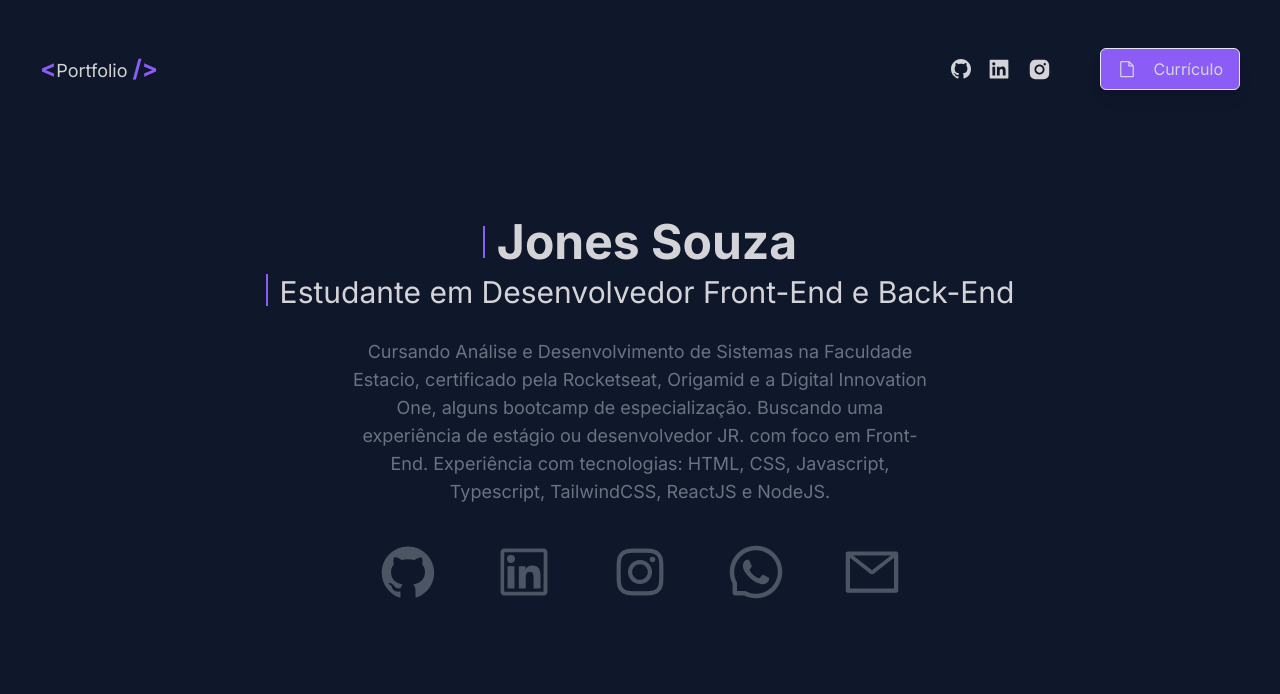
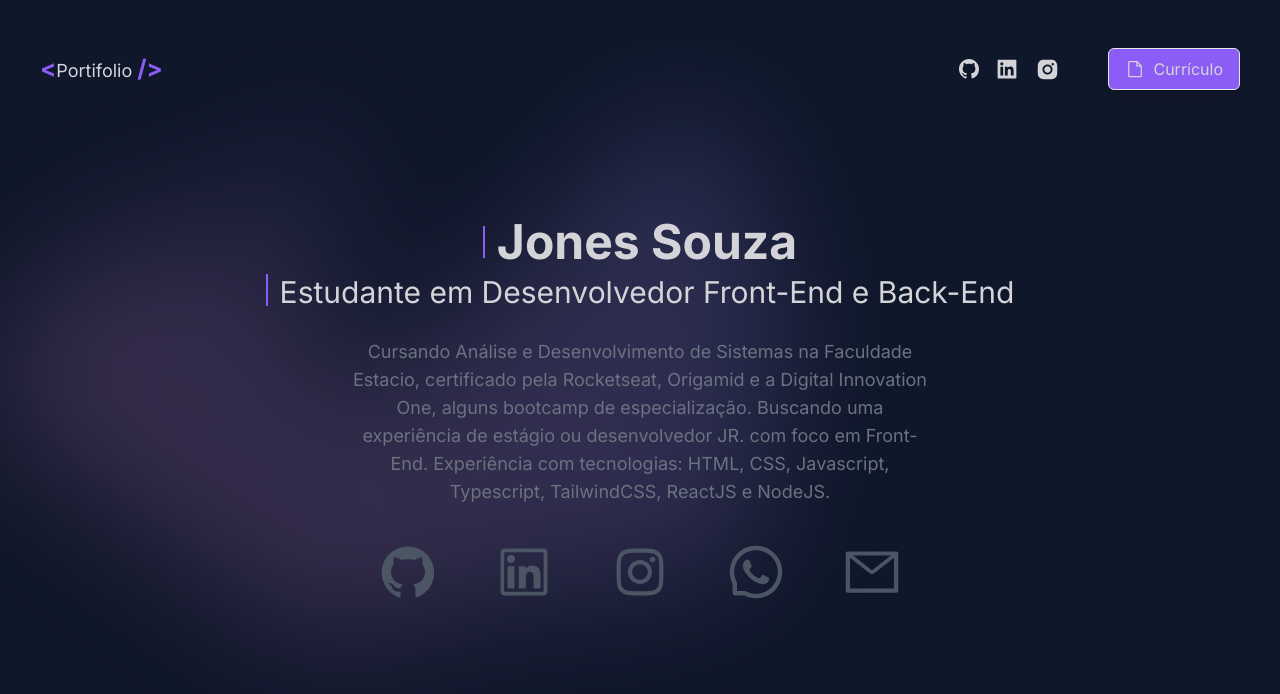
Before and after one commit to Jones-bass/portifoliosrjones, a Next.js app: page / in a window 1280 px wide. Shown: the top 694 px of the page. Built offline with nearby package versions, Linux system fonts and the light colour scheme.

Commit message:
Refatorando

```diff
--- a/package.json
+++ b/package.json
@@ -10,6 +10,7 @@
   },
   "dependencies": {
     "@phosphor-icons/react": "^2.0.13",
+    "@radix-ui/react-icons": "^1.3.0",
     "@types/node": "20.5.1",
     "@types/react": "18.2.20",
     "@types/react-dom": "18.2.7",
--- a/src/app/page.tsx
+++ b/src/app/page.tsx
@@ -3,7 +3,21 @@ import { UserSection } from '@/components/userPage/UserSection'
 export default function Home() {
   return (
     <div className="bg-slate-900 text-zinc-300">
-      <UserSection />
+      <div
+        className='absolute inset-x-0 -top-80 -z-60 transform-gpu overflow-hidden blur-3xl sm:-top-10'
+        aria-hidden='true'
+      >
+        <div
+          className='relative left-[calc(50%-11rem)] aspect-[1155/678] w-[36.125rem] -translate-x-1/2 rotate-[20deg] bg-gradient-to-tr from-[#ff80b5] to-[#9089fc] opacity-20 sm:left-[calc(80%-50rem)] sm:w-[72.1875rem]'
+          style={{
+            clipPath:
+              'polygon(74.1% 84.1%, 100% 61.6%, 97.5% 26.9%, 85.5% 0.1%, 80.7% 2%, 72.5% 32.5%, 60.2% 62.4%, 52.4% 18.1%, 47.5% 58.3%, 45.2% 34.5%, 27.5% 76.7%, 0.1% 64.9%, 97.9% 100%, 27.6% 76.8%, 76.1% 97.7%, 74.1% 84.1%)',
+          }}
+        />
+      </div>
+      <div className="relative z-10">
+        <UserSection />
+      </div>
     </div>
   )
 }
--- /dev/null
+++ b/src/components/LoadingProjects.tsx
@@ -0,0 +1,21 @@
+export function LoadingProjetcts() {
+  return (
+    <div>
+      {Array.from({ length: 8 }).map((_, i) => {
+        return (
+          <div className="animate-pulse flex mb-10 space-x-4">
+            <div className="flex-1 space-y-6 py-1">
+              <div className="space-y-3">
+                <div className="grid grid-cols-3 gap-4">
+                  <div className="h-2 bg-slate-200 rounded"></div>
+                </div>
+                <div className="h-2 bg-slate-200 rounded col-span-2"></div>
+                <div className="h-2 bg-slate-200 rounded col-span-2"></div>
+              </div>
+            </div>
+          </div>
+        )
+      })}
+    </div>
+  )
+}
--- a/src/components/bio/BioCards.tsx
+++ b/src/components/bio/BioCards.tsx
@@ -22,16 +22,22 @@ import {
   BiLogoTailwindCss,
   BiLogoTypescript,
   BiMap,
+  BiLogoAngular,
+  BiLogoDocker,
+  BiLogoJava
 } from 'react-icons/bi'
 import Skills, { Skill } from '../skills'
 
 const skillsData: Skill[] = [
   { name: 'React', icon: BiLogoReact },
-  { name: 'NodeJS', icon: BiLogoNodejs },
+  { name: 'Angular', icon: BiLogoAngular },
   { name: 'JavaScript', icon: BiLogoJavascript },
   { name: 'TypeScript', icon: BiLogoTypescript },
   { name: 'Python', icon: BiLogoPython },
   { name: 'TailwindCSS', icon: BiLogoTailwindCss },
+  { name: 'Docker', icon: BiLogoDocker },
+  { name: 'NodeJS', icon: BiLogoNodejs },
+  { name: 'Java', icon: BiLogoJava },
 ]
 
 interface Habilidades {
--- a/src/components/index.tsx
+++ b/src/components/index.tsx
@@ -1,7 +1,9 @@
 import { useEffect, useState } from 'react'
+import { toast } from 'react-toastify'
 import { api } from '../services/api'
-import { toast } from 'react-toastify'
+
 import ProjectCards, { RepositoryItemPropos } from './projects/ProjectCards'
+import { LoadingProjetcts } from './LoadingProjects'
 
 export default function PageProjects() {
   const [loading, setLoading] = useState(true)
@@ -29,9 +31,9 @@ export default function PageProjects() {
       <h2 className="font-bold mb-2 text-xl sm:text-2xl md:text-3xl text-zinc-200">
         PROJETOS
       </h2>
-      <div className="flex flex-col pe-4 h-auto max-h-[134vw] overflow-y-scroll custom-scrollbar">
+      <div className="flex flex-col pe-4 h-auto max-h-[137vw] overflow-y-scroll custom-scrollbar">
         {loading ? (
-          <div className="text-center">Loading...</div>
+          <LoadingProjetcts />
         ) : (
           <div>
             {repositories.map((item) => (
--- a/src/components/userPage/header.tsx
+++ b/src/components/userPage/header.tsx
@@ -1,16 +1,38 @@
-import { BsGithub } from 'react-icons/bs'
-import { AiFillLinkedin, AiFillInstagram } from 'react-icons/ai'
-
-import { File } from '@phosphor-icons/react/dist/ssr/File'
 import Link from 'next/link'
 
+import { useRouter } from "next/navigation";
+import { useState } from 'react'
+
+import { AiFillLinkedin, AiFillInstagram } from 'react-icons/ai'
+import { File } from '@phosphor-icons/react/dist/ssr/File'
+import { ReloadIcon } from '@radix-ui/react-icons'
+import { BsGithub } from 'react-icons/bs'
+
 export function Header() {
+  const router = useRouter();
+  const [loading, setLoading] = useState(false)
+
+  const onSubmit = async () => {
+    try {
+      setLoading(true);
+
+      setTimeout(() => {
+        setLoading(false);
+        router.push("/resume");
+      }, 1000);
+
+    } catch (error) {
+      console.error("Error:", error);
+      setLoading(false);
+    }
+  };
+
   return (
     <nav className="py-8 sm:py-12 mb-10 p-5 sm:p-10 flex justify-between items-center">
       <span className="text-xl sm:text-2xl text-violet-500 hover:text-zinc-300 font-bold">
         {'<'}
         <strong className="text-zinc-300 text-sm md:text-base lg:text-lg hover:text-violet-500 cursor-pointer font-normal">
-          Portfolio {''}
+          Portifolio {''}
         </strong>
         {'/>'}
       </span>
@@ -54,13 +76,18 @@ export function Header() {
         </li>
 
         <li className="text-zinc-300 hover:text-violet-700">
-          <Link
-            href="/resume"
-            className="bg-violet-500 px-4 sm:px-4 py-2 rounded-md sm:ml-8 flex items-center gap-2 md:gap-4 hover:border hover:border-dashed hover:border-violet-500 hover:bg-zinc-300 hover:text-violet-700 shadow-lg border"
-          >
-            <File size={20} />
-            Currículo
-          </Link>
+          <button className="bg-violet-500 px-4 sm:px-4 py-2 rounded-md sm:ml-8 flex items-center gap-2 md:gap-4 hover:border hover:border-dashed hover:border-violet-500 hover:bg-zinc-300 hover:text-violet-700 shadow-lg border" onClick={onSubmit}>
+            {loading ? (
+              <div className="flex items-center">
+                <ReloadIcon className="mr-2 h-4 w-4 animate-spin" /> Loading
+              </div>
+            ) : (
+              <div className="flex items-center gap-2">
+                <File size={20} />
+                Currículo
+              </div>
+            )}
+          </button>
         </li>
       </ul>
     </nav>
```
Also changed, not shown: 1 other file (tests, documents, lock files or other folders).
